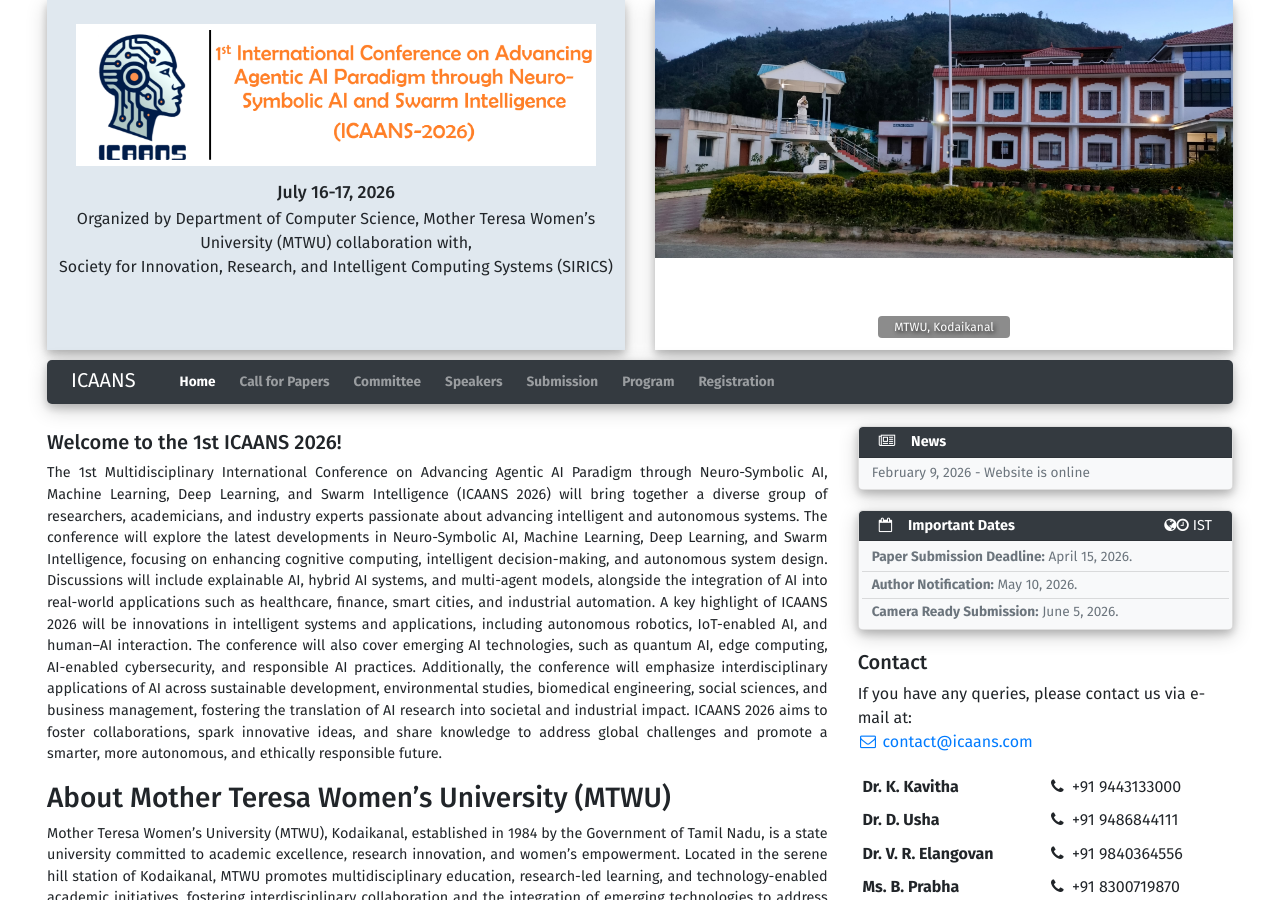
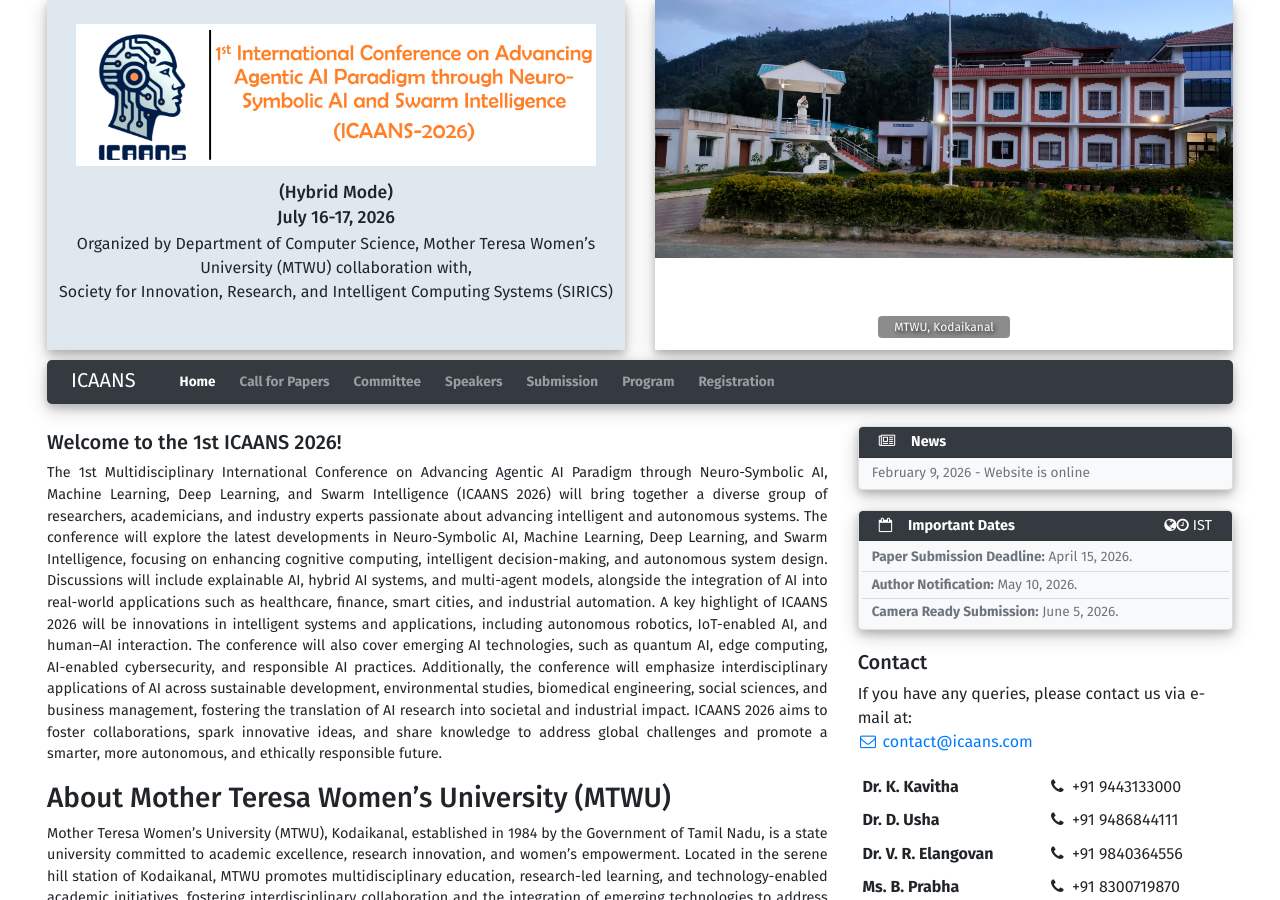
Before and after one commit to sravivarman/icaans_conf, a Jekyll site: the page built from index.md, in a window 1280 px wide and 900 px high. Built offline with Jekyll 4.4.1, drawn with Linux system fonts in a browser that asks for light colours.

Commit message:
added hybrid mode

```diff
--- a/_includes/header.html
+++ b/_includes/header.html
@@ -34,6 +34,7 @@
                 {% endif %}
                 <div class="row">
                     <div class="col">
+                        <h6 class="text-center mt-0 mb-1">(Hybrid Mode) </h6>
                         <h6 class="text-center mt-0 mb-1">{{ site.data.conference.date }}</h6>
                         <p class="text-center mt-1 mb-0">
                             {{ site.data.conference.location }},<br>
```
